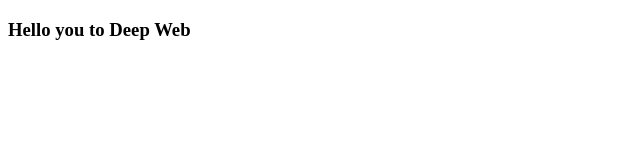
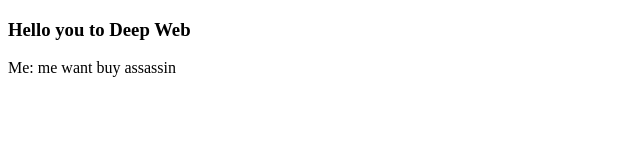
Before and after one commit to vinhnguyenVutatechs/test, a plain HTML site: page controller.html in a window 1280 px wide. Shown: the whole page, without its empty margins (0-640 px from the left). Drawn offline with Linux system fonts and the light colour scheme.

Commit message:
Update controller.html

```diff
--- a/controller.html
+++ b/controller.html
@@ -8,5 +8,6 @@
 </head>
 <body>
     <h3>Hello you to Deep Web</h3>
+    <p><span>Me:</span> me want buy assassin</p>
 </body>
 </html>
```
